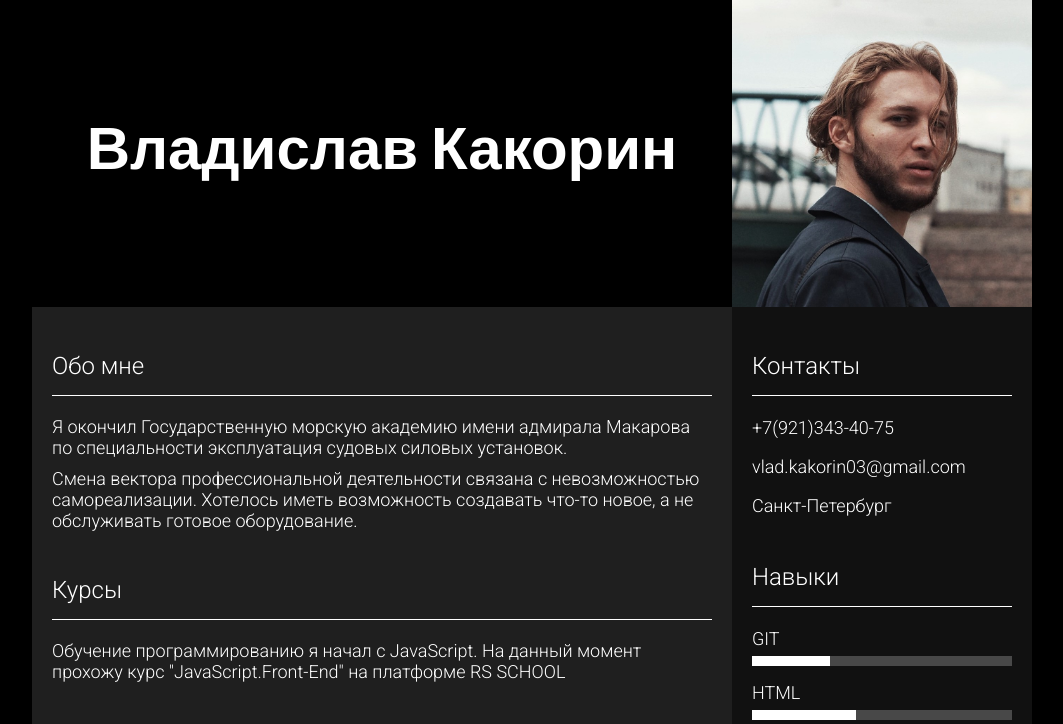
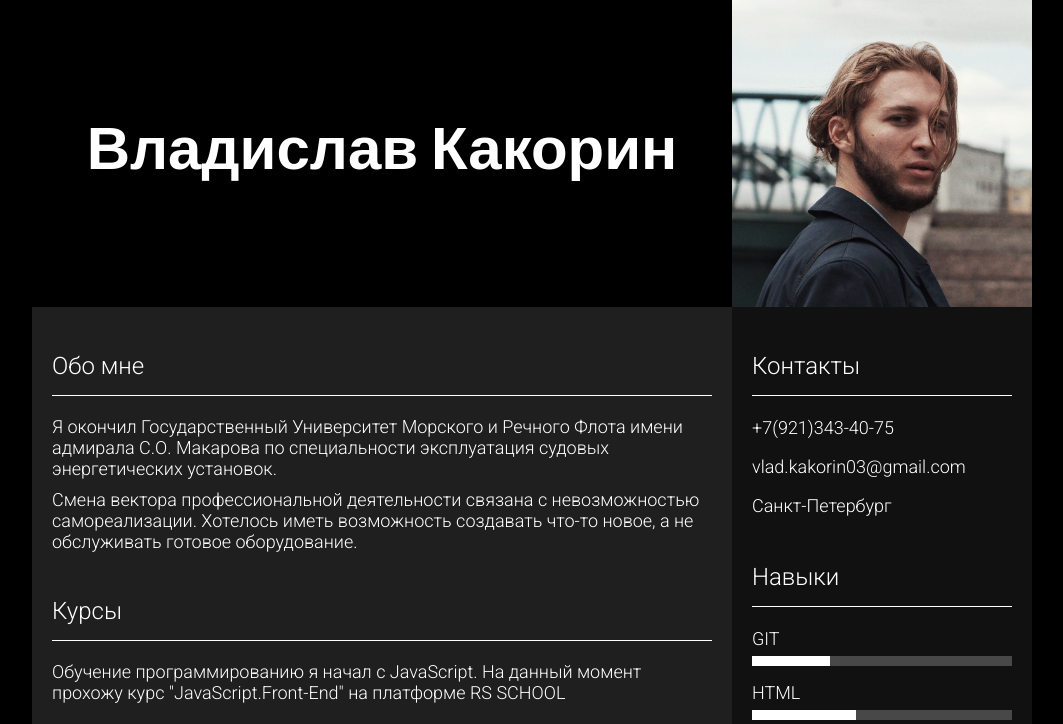
Before and after one commit to myfavoriteme/CV, a plain HTML site: page index.html in a window 1280 px wide. Shown: the top 724 px of the page, without its empty margins (108-1171 px from the left). Drawn offline with nearby package versions, Linux system fonts and the light colour scheme; a script that the page names is missing.

Commit message:
Fix: fix something

```diff
--- a/index.html
+++ b/index.html
@@ -46,7 +46,7 @@
 					</div>
 					<div class=about-me>
 						<p>
-              Я окончил Государственную морскую академию имени адмирала Макарова по специальности эксплуатация судовых силовых установок.
+              Я окончил Государственный Университет Морского и Речного Флота имени адмирала С.О. Макарова по специальности эксплуатация судовых энергетических установок.
             </p>
 						<p>
               Смена вектора профессиональной деятельности связана с невозможностью самореализации. Хотелось иметь возможность создавать что-то новое, а не обслуживать готовое оборудование.
```
